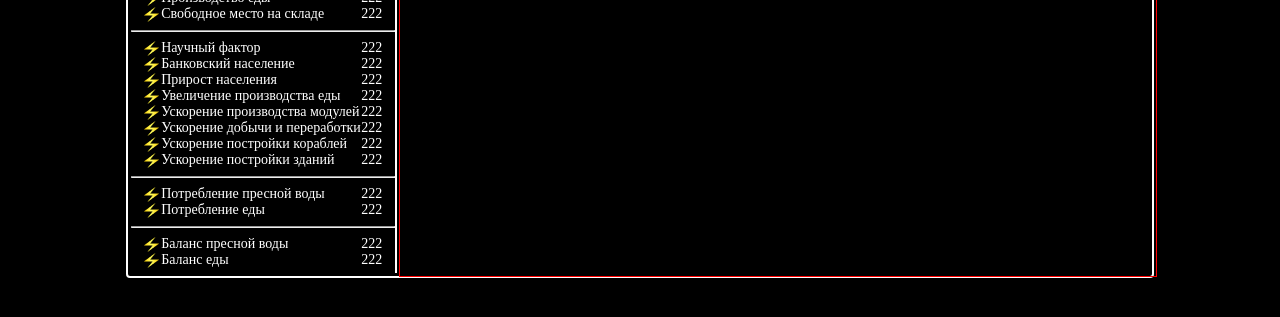
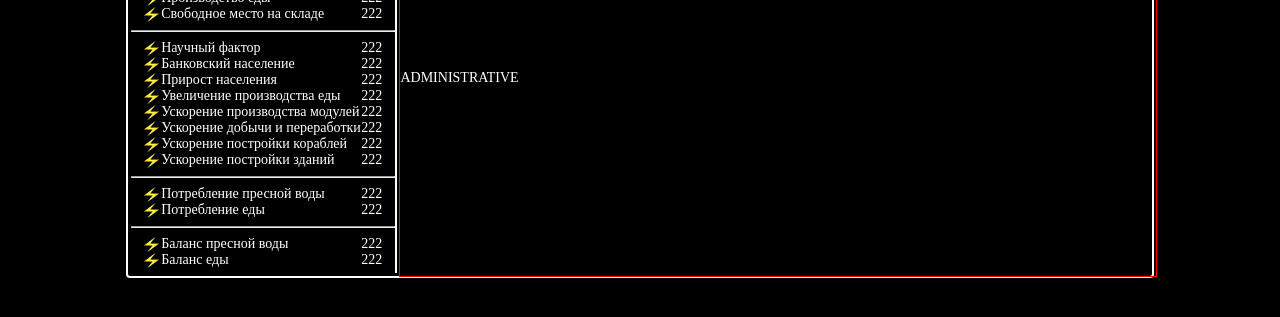
Before and after one commit to MaxRyazan/strategy, a Vue app: page / in a window 1280 px wide. Both pictures are taken after a click on the button "Earth". Shown: the part 465-782 px from the top of the page. Built offline with nearby package versions, Linux system fonts and the light colour scheme.

Commit message:
1.4.7  добавил динамическую навигацию для компонентов зданий

```diff
--- /dev/null
+++ b/src/components/planets/AdministrativeBuildings.vue
@@ -0,0 +1,11 @@
+<script setup lang="ts">
+
+</script>
+
+<template>
+    <div>ADMINISTRATIVE</div>
+</template>
+
+<style scoped lang="scss">
+
+</style>
--- /dev/null
+++ b/src/components/planets/EnergyBuildings.vue
@@ -0,0 +1,11 @@
+<script setup lang="ts">
+
+</script>
+
+<template>
+    <div>ENERGY</div>
+</template>
+
+<style scoped lang="scss">
+
+</style>
--- /dev/null
+++ b/src/components/planets/ManufacturerBuildings.vue
@@ -0,0 +1,11 @@
+<script setup lang="ts">
+
+</script>
+
+<template>
+
+</template>
+
+<style scoped lang="scss">
+
+</style>
--- a/src/components/planets/PlanetComponent.vue
+++ b/src/components/planets/PlanetComponent.vue
@@ -61,6 +61,7 @@
                         <reusable-button @push="showCategory(BuildingCategory.SPECIAL)"
                                          :class="{'activeButton': currentBuildingTab===BuildingCategory.SPECIAL}">Специальные</reusable-button>
                     </div>
+                    <component :is="currentComponent" />
                 </div>
             </div>
         </div>
@@ -68,12 +69,19 @@
 </template>
 
 <script setup lang="ts">
-import {ref} from 'vue'
+import {computed, ref} from 'vue'
 import PlanetDescriptionCard from '@/components/planets/PlanetDescriptionCard.vue'
 import ReusableDialog from "@/components/reusable/containers/ReusableDialog.vue";
 import {usePlanetStore} from "@/pinia/planetStore.ts";
 import ReusableButton from "@/components/reusable/buttons/Reusable-button.vue";
 import {BuildingCategory} from "@/typescript/enums.ts";
+import AdministrativeBuildings from "@/components/planets/AdministrativeBuildings.vue";
+import EnergyBuildings from "@/components/planets/EnergyBuildings.vue";
+import ManufacturerBuildings from "@/components/planets/ManufacturerBuildings.vue";
+import SpecialBuildings from "@/components/planets/SpecialBuildings.vue";
+import ScienceBuildings from "@/components/planets/ScienceBuildings.vue";
+
+
 const props = defineProps<{
     isPlanetVisible: boolean
 }>()
@@ -81,10 +89,20 @@ defineEmits<{
     (e: 'close'):void
 }>()
 
+
 const currentBuildingTab = ref(BuildingCategory.ADMINISTRATIVE)
 const planetStore = usePlanetStore()
 const someValue = ref(222)
 
+const currentComponent = computed(() => {
+    switch (currentBuildingTab.value){
+        case BuildingCategory.ADMINISTRATIVE : return AdministrativeBuildings
+        case BuildingCategory.MANUFACTURER : return ManufacturerBuildings
+        case BuildingCategory.ENERGETIC : return EnergyBuildings
+        case BuildingCategory.SCIENCES : return ScienceBuildings
+        case BuildingCategory.SPECIAL : return SpecialBuildings
+    }
+})
 
 function showCategory(category: BuildingCategory){
     currentBuildingTab.value = category
--- /dev/null
+++ b/src/components/planets/ScienceBuildings.vue
@@ -0,0 +1,11 @@
+<script setup lang="ts">
+
+</script>
+
+<template>
+
+</template>
+
+<style scoped lang="scss">
+
+</style>
--- /dev/null
+++ b/src/components/planets/SpecialBuildings.vue
@@ -0,0 +1,11 @@
+<script setup lang="ts">
+
+</script>
+
+<template>
+
+</template>
+
+<style scoped lang="scss">
+
+</style>
```
